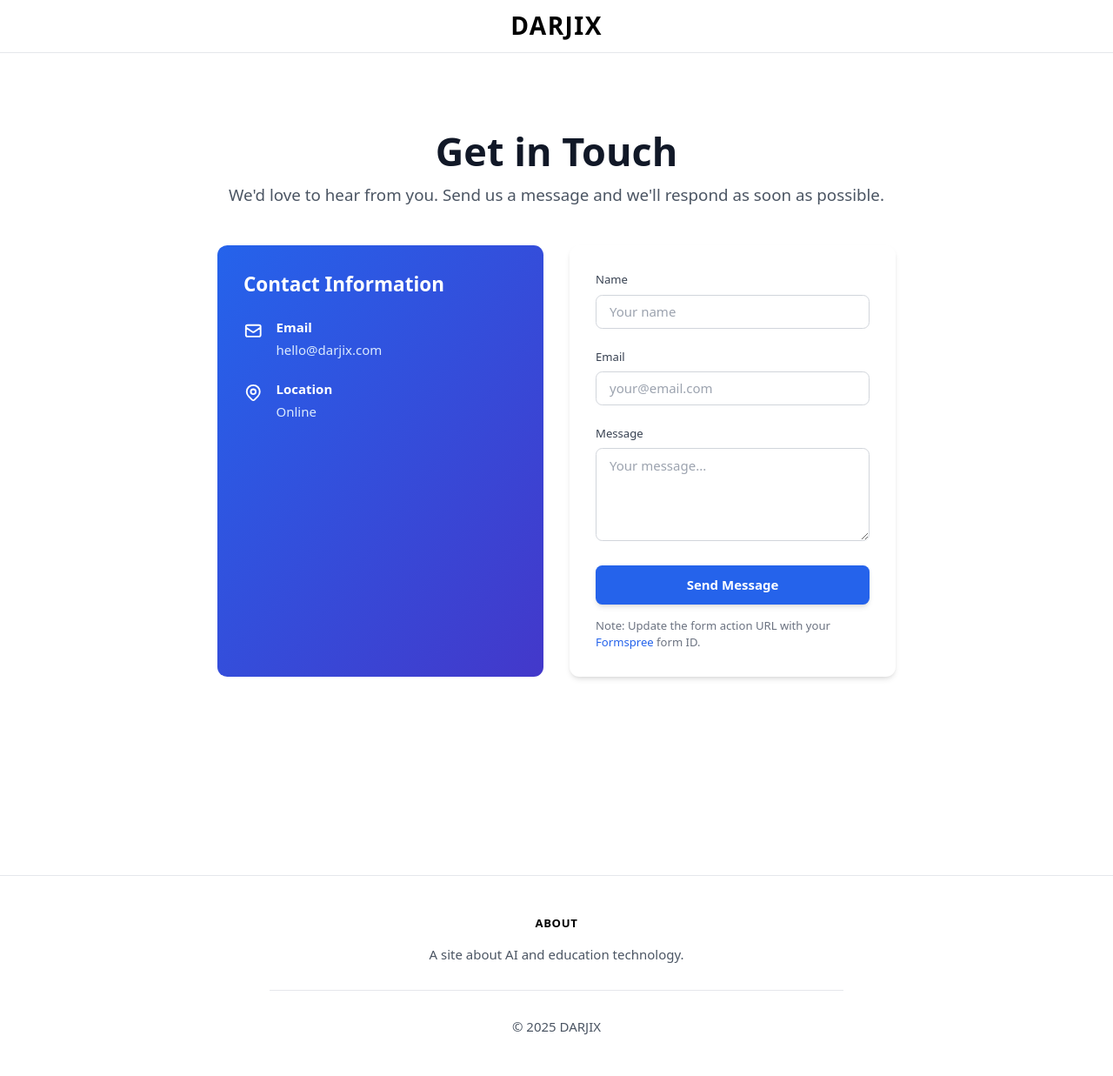
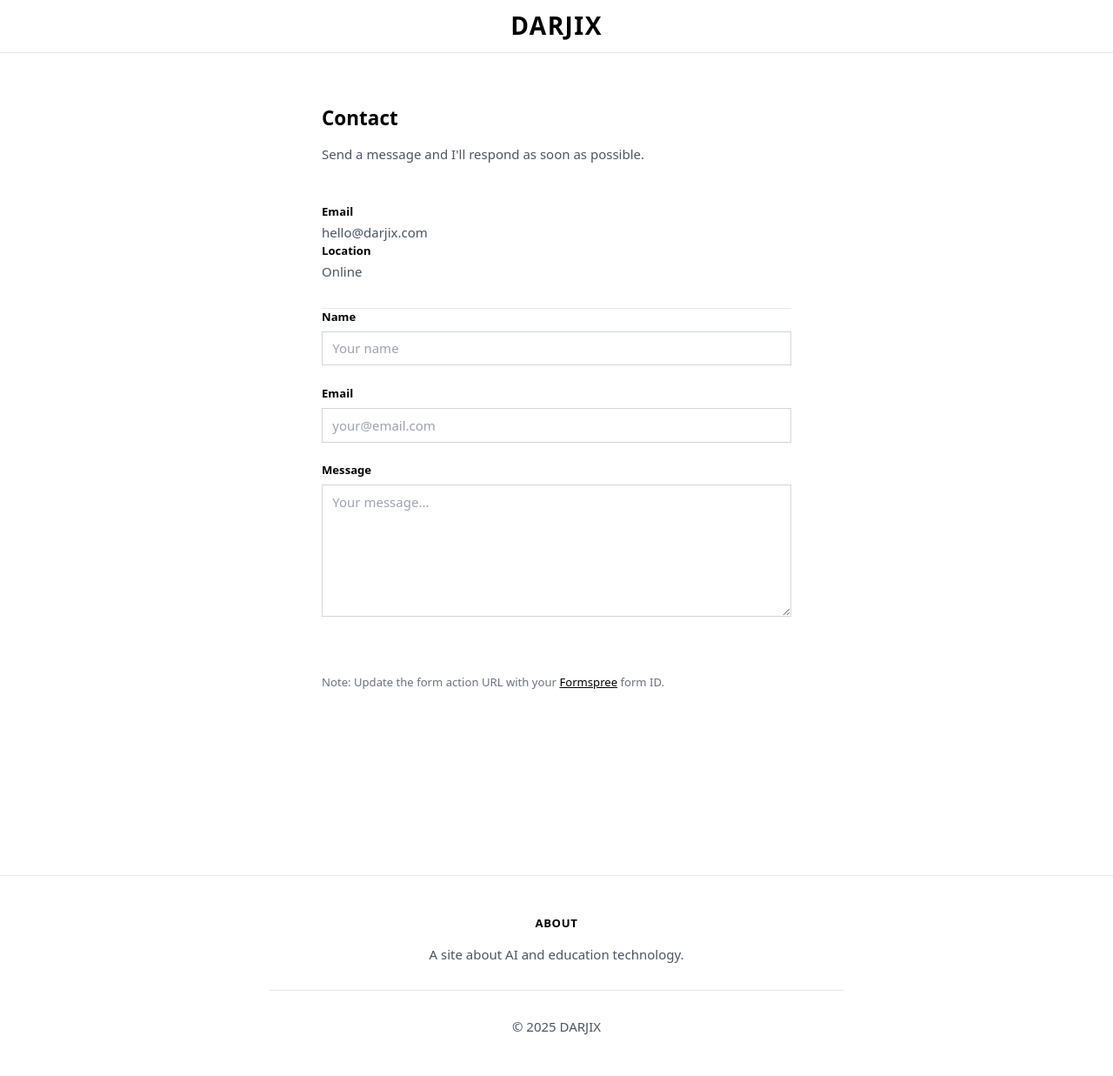
Before and after one commit to saldarji/darjix, a Jekyll site: the page built from contact.html, in a window 1280 px wide. Shown: the whole page at 87% size. Built offline with Jekyll 4.4.1, drawn with Linux system fonts in a browser that asks for light colours.

Commit message:
Apply minimalist styling to contact page

```diff
--- a/contact.html
+++ b/contact.html
@@ -3,53 +3,40 @@ layout: default
 title: Contact
 ---
 
-<section class="py-16 md:py-24">
-  <div class="max-w-4xl mx-auto px-4 sm:px-6 lg:px-8">
-    <div class="text-center mb-12">
-      <h1 class="text-4xl md:text-5xl font-bold text-gray-900 mb-4">
-        Get in Touch
+<section class="py-16 bg-white">
+  <div class="max-w-2xl mx-auto px-6 sm:px-8 lg:px-12">
+    <div class="mb-12">
+      <h1 class="text-2xl font-bold text-black mb-4">
+        Contact
       </h1>
-      <p class="text-xl text-gray-600">
-        We'd love to hear from you. Send us a message and we'll respond as soon as possible.
+      <p class="text-base text-gray-600">
+        Send a message and I'll respond as soon as possible.
       </p>
     </div>
 
-    <div class="grid grid-cols-1 md:grid-cols-2 gap-8 mb-12">
+    <div class="space-y-8">
       <!-- Contact Info -->
-      <div class="bg-gradient-to-br from-blue-600 to-indigo-700 text-white p-8 rounded-xl">
-        <h2 class="text-2xl font-bold mb-6">Contact Information</h2>
-
-        <div class="space-y-6">
-          <div class="flex items-start">
-            <svg class="w-6 h-6 mr-4 mt-1 flex-shrink-0" fill="none" stroke="currentColor" viewBox="0 0 24 24">
-              <path stroke-linecap="round" stroke-linejoin="round" stroke-width="2" d="M3 8l7.89 5.26a2 2 0 002.22 0L21 8M5 19h14a2 2 0 002-2V7a2 2 0 00-2-2H5a2 2 0 00-2 2v10a2 2 0 002 2z"/>
-            </svg>
-            <div>
-              <h3 class="font-semibold mb-1">Email</h3>
-              <a href="mailto:hello@darjix.com" class="text-blue-100 hover:text-white">
-                hello@darjix.com
-              </a>
-            </div>
+      <div class="border-b border-gray-200 pb-8">
+        <div class="space-y-4">
+          <div>
+            <h3 class="text-sm font-bold text-black mb-1">Email</h3>
+            <a href="mailto:hello@darjix.com" class="text-gray-600 hover:text-black">
+              hello@darjix.com
+            </a>
           </div>
 
-          <div class="flex items-start">
-            <svg class="w-6 h-6 mr-4 mt-1 flex-shrink-0" fill="none" stroke="currentColor" viewBox="0 0 24 24">
-              <path stroke-linecap="round" stroke-linejoin="round" stroke-width="2" d="M17.657 16.657L13.414 20.9a1.998 1.998 0 01-2.827 0l-4.244-4.243a8 8 0 1111.314 0z"/>
-              <path stroke-linecap="round" stroke-linejoin="round" stroke-width="2" d="M15 11a3 3 0 11-6 0 3 3 0 016 0z"/>
-            </svg>
-            <div>
-              <h3 class="font-semibold mb-1">Location</h3>
-              <p class="text-blue-100">Online</p>
-            </div>
+          <div>
+            <h3 class="text-sm font-bold text-black mb-1">Location</h3>
+            <p class="text-gray-600">Online</p>
           </div>
         </div>
       </div>
 
       <!-- Contact Form -->
-      <div class="bg-white p-8 rounded-xl shadow-md">
+      <div>
         <form action="https://formspree.io/f/YOUR_FORM_ID" method="POST" class="space-y-6">
           <div>
-            <label for="name" class="block text-sm font-medium text-gray-700 mb-2">
+            <label for="name" class="block text-sm font-bold text-black mb-2">
               Name
             </label>
             <input
@@ -57,13 +44,13 @@ title: Contact
               id="name"
               name="name"
               required
-              class="w-full px-4 py-2 border border-gray-300 rounded-lg focus:ring-2 focus:ring-blue-600 focus:border-transparent"
+              class="w-full px-3 py-2 border border-gray-300 focus:outline-none focus:border-black"
               placeholder="Your name"
             >
           </div>
 
           <div>
-            <label for="email" class="block text-sm font-medium text-gray-700 mb-2">
+            <label for="email" class="block text-sm font-bold text-black mb-2">
               Email
             </label>
             <input
@@ -71,35 +58,35 @@ title: Contact
               id="email"
               name="_replyto"
               required
-              class="w-full px-4 py-2 border border-gray-300 rounded-lg focus:ring-2 focus:ring-blue-600 focus:border-transparent"
+              class="w-full px-3 py-2 border border-gray-300 focus:outline-none focus:border-black"
               placeholder="your@email.com"
             >
           </div>
 
           <div>
-            <label for="message" class="block text-sm font-medium text-gray-700 mb-2">
+            <label for="message" class="block text-sm font-bold text-black mb-2">
               Message
             </label>
             <textarea
               id="message"
               name="message"
-              rows="4"
+              rows="6"
               required
-              class="w-full px-4 py-2 border border-gray-300 rounded-lg focus:ring-2 focus:ring-blue-600 focus:border-transparent"
+              class="w-full px-3 py-2 border border-gray-300 focus:outline-none focus:border-black"
               placeholder="Your message..."
             ></textarea>
           </div>
 
           <button
             type="submit"
-            class="w-full bg-blue-600 text-white px-6 py-3 rounded-lg font-semibold hover:bg-blue-700 transition shadow-md"
+            class="bg-black text-white px-6 py-2 font-medium hover:bg-gray-800 transition"
           >
             Send Message
           </button>
         </form>
 
-        <p class="text-sm text-gray-500 mt-4">
-          Note: Update the form action URL with your <a href="https://formspree.io" target="_blank" rel="noopener" class="text-blue-600 hover:underline">Formspree</a> form ID.
+        <p class="text-sm text-gray-500 mt-6">
+          Note: Update the form action URL with your <a href="https://formspree.io" target="_blank" rel="noopener" class="text-black underline">Formspree</a> form ID.
         </p>
       </div>
     </div>
```
